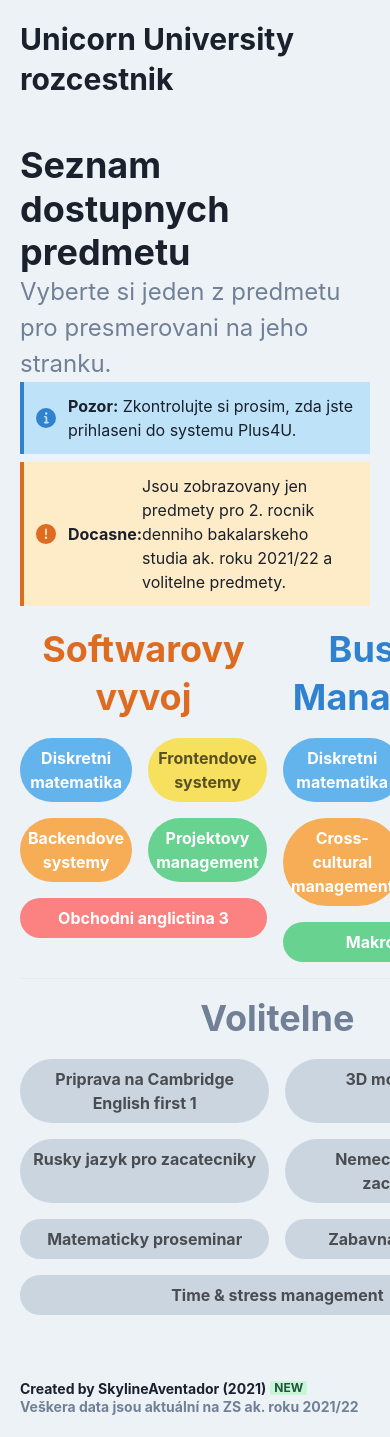
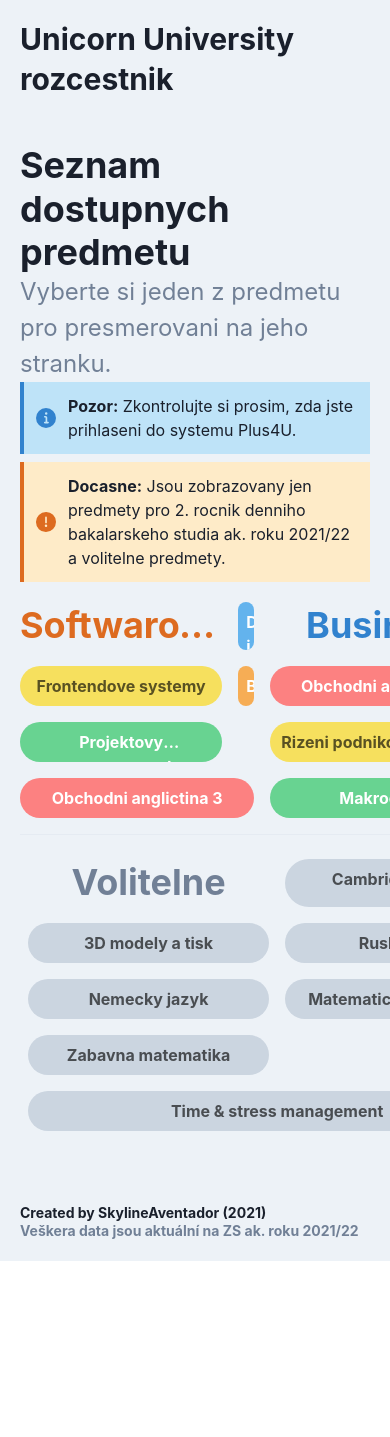
Before and after one commit to SkylineAventador/uun-signpost, a Next.js app: page /study_programs in a window 390 px wide. Shown: the top 1437 px of the page. After the commit the page ends 1261 px from the top, so only its background shows below. Built offline with nearby package versions, Linux system fonts and the light colour scheme.

Commit message:
Develop - Responsivity fixed at index + study_programs

```diff
--- a/components/layout.js
+++ b/components/layout.js
@@ -37,7 +37,6 @@
         <LinkNext href={"/contacts"} passHref>
           <Link fontSize={["sm", "1.25rem"]}> Created by SkylineAventador (2021)</Link>
         </LinkNext>
-        <Badge colorScheme={"green"} ml={1}>New</Badge>
         <Text fontSize={"sm"} color={"gray.500"}>Veškera data jsou aktuální na ZS ak. roku 2021/22</Text>
       </Heading>
     </Flex>
--- a/pages/study_programs.js
+++ b/pages/study_programs.js
@@ -16,20 +16,23 @@
         <Text fontSize={"2xl"} color={"gray.500"}>Vyberte si jeden z predmetu pro presmerovani na jeho stranku.</Text>
         <Alert status={"info"} variant={"left-accent"} mb={2}>
           <AlertIcon/>
-          <Text fontSize={"md"}>
+          <Text fontSize={["md", "lg"]}>
             <strong>Pozor:</strong> Zkontrolujte si prosim, zda jste prihlaseni do systemu Plus4U.
           </Text>
         </Alert>
         <Alert status={"warning"} variant={"left-accent"}>
           <AlertIcon/>
-          <strong>Docasne:</strong> Jsou zobrazovany jen predmety pro 2. rocnik denniho bakalarskeho studia ak. roku 2021/22 a volitelne predmety.
+          <Text fontSize={["md", "lg"]}>
+            <strong>Docasne:</strong> Jsou zobrazovany jen predmety pro 2. rocnik denniho bakalarskeho studia ak. roku
+            2021/22 a volitelne predmety.
+          </Text>
         </Alert>
 
         <Grid templateColumns={"repeat(2, minmax(auto, 1fr))"} gap={4} py={5}>
-          <Grid templateColumns={"repeat(2, minmax(auto, 1fr))"} gap={4} alignContent={"start"}
+          <Grid templateColumns={"repeat(2, minmax(auto, 1fr))"} gap={4} alignContent={"space-between"}
                 justifyItems={"stretch"} textAlign={"center"}>
-            <GridItem colSpan={2}>
-              <Heading fontSize={"4xl"} color={"orange.500"}>Softwarovy vyvoj</Heading>
+            <GridItem colSpan={[-1, 2]}>
+              <Heading fontSize={"4xl"} color={"orange.500"} noOfLines={1}>Softwarovy vyvoj</Heading>
             </GridItem>
             <DataBox name={"Diskretni matematika"} link={"https://unicornuniversity.net/cs/discrete-mathematics"}
                      bg={"blue.300"} color={"white"}/>
@@ -45,10 +48,10 @@
             </GridItem>
           </Grid>
 
-          <Grid templateColumns={"repeat(2, minmax(auto, 1fr))"} gap={4} alignContent={"start"} justifyItems={"stretch"}
+          <Grid templateColumns={"repeat(2, minmax(auto, 1fr))"} gap={4} alignContent={"space-between"} justifyItems={"stretch"}
                 textAlign={"center"}>
-            <GridItem colSpan={2}>
-              <Heading fontSize={"4xl"} color={"blue.500"}>Business Management</Heading>
+            <GridItem colSpan={[-1, 2]}>
+              <Heading fontSize={"4xl"} color={"blue.500"} noOfLines={1}>Business Management</Heading>
             </GridItem>
             <DataBox name={"Diskretni matematika"} link={"https://unicornuniversity.net/cs/discrete-mathematics"}
                      bg={"blue.300"} color={"white"}/>
@@ -72,19 +75,23 @@
 
           <GridItem colSpan={2}>
             <Grid templateColumns={"repeat(2, 1fr)"} gap={4} alignContent={"start"} justifyItems={"stretch"}
-                  textAlign={"center"}>
-              <GridItem colSpan={2}>
+                  textAlign={"center"} m={2}>
+              <GridItem colSpan={[-1, 2]}>
                 <Heading fontSize={"4xl"} color={"gray.500"}>Volitelne</Heading>
               </GridItem>
-              <DataBox name={"Priprava na Cambridge English first 1"}
+              <DataBox name={"Cambridge English"}
                        link={"https://unicornuniversity.net/cs/preparation-for-cambridge-english-first-1"}/>
               <DataBox name={"3D modely a tisk"} link={"https://unicornuniversity.net/cs/3d-print"}/>
-              <DataBox name={"Rusky jazyk pro zacatecniky"} link={"https://unicornuniversity.net/cs/russian-for-beginners-1"}/>
-              <DataBox name={"Nemecky jazyk pro zacatecniky"} link={"https://unicornuniversity.net/cs/german-for-beginners-1"}/>
-              <DataBox name={"Matematicky proseminar"} link={"https://unicornuniversity.net/cs/essentials-of-mathematics"}/>
+              <DataBox name={"Rusky jazyk"}
+                       link={"https://unicornuniversity.net/cs/russian-for-beginners-1"}/>
+              <DataBox name={"Nemecky jazyk"}
+                       link={"https://unicornuniversity.net/cs/german-for-beginners-1"}/>
+              <DataBox name={"Matematicky proseminar"}
+                       link={"https://unicornuniversity.net/cs/essentials-of-mathematics"}/>
               <DataBox name={"Zabavna matematika"} link={"https://unicornuniversity.net/cs/entertaining-mathematics"}/>
               <GridItem colSpan={2}>
-                <DataBox name={"Time & stress management"} link={"https://unicornuniversity.net/cs/time-and-stress-management"}/>
+                <DataBox name={"Time & stress management"}
+                         link={"https://unicornuniversity.net/cs/time-and-stress-management"}/>
               </GridItem>
             </Grid>
           </GridItem>
@@ -96,7 +103,7 @@
   function DataBox(props) {
     return (
       <Box bg={props.bg || "gray.300"} color={props.color || "blackAlpha.700"} fontWeight={props.fw || "bold"}
-           borderRadius={"full"} p={2}>
+           borderRadius={"full"} p={2} noOfLines={1}>
         <LinkNext href={props.link || "/"} passHref>
           <Link isExternal>{props.name || "Data load error"}</Link>
         </LinkNext>
```
